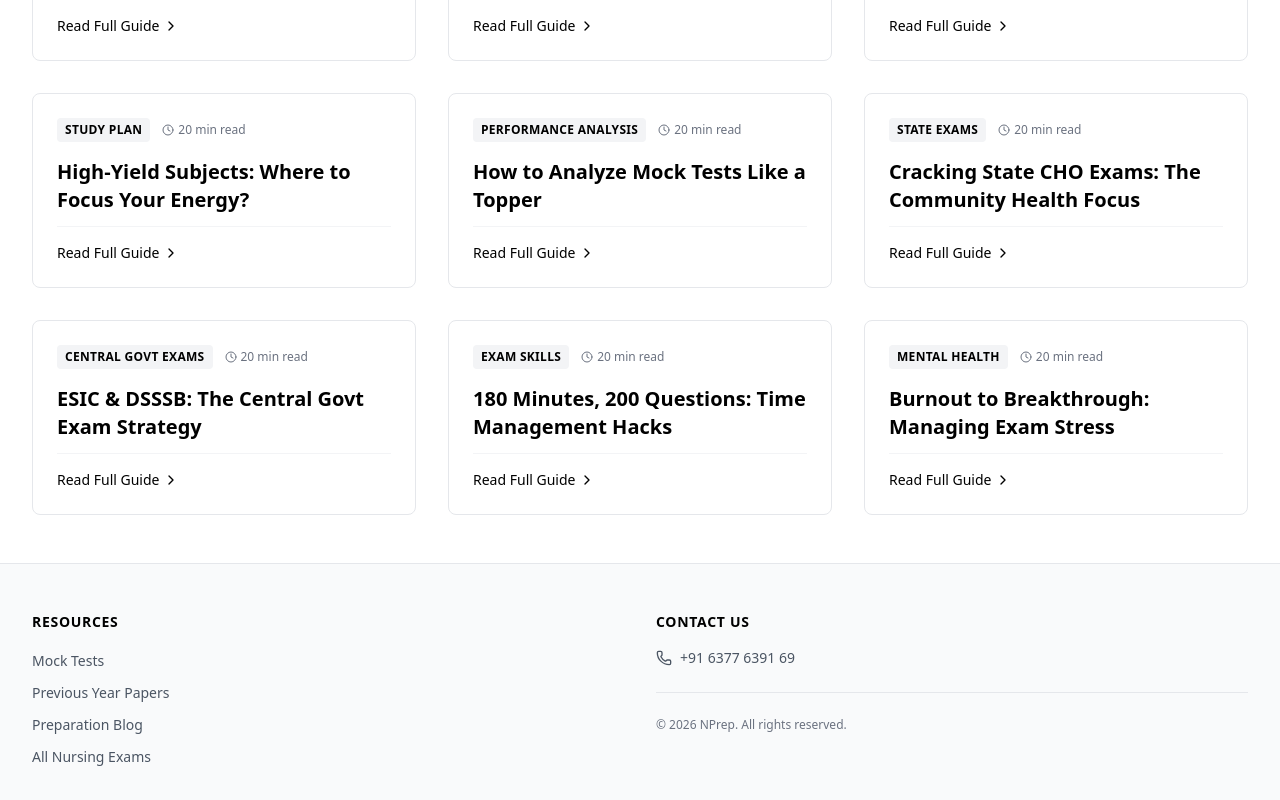
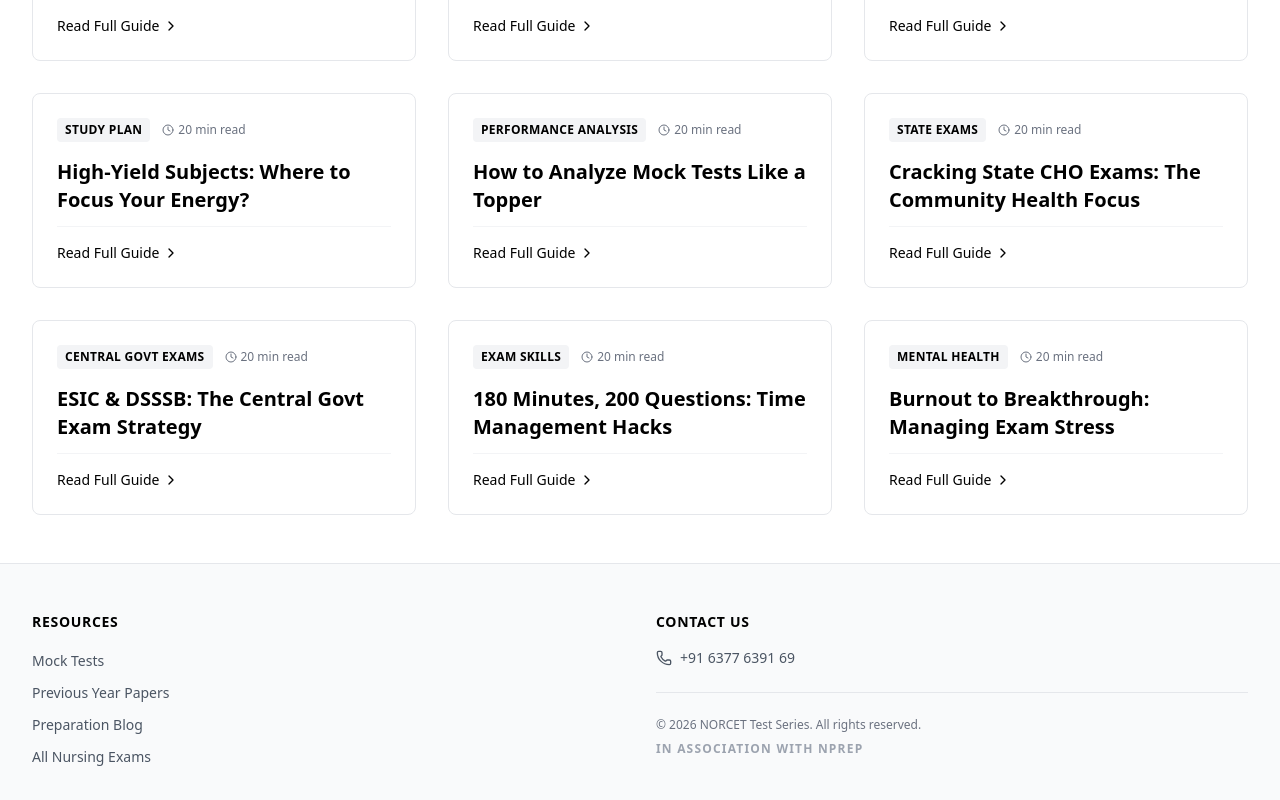
Before and after one commit to NPrep/norcettestseries-dualite, a React (Vite) app: page /blog in a window 1280 px wide. Shown: the part 435-1235 px from the top of the page. Built offline with nearby package versions, Linux system fonts and the light colour scheme.

Commit message:
Commit from Dualite Alpha:

```diff
--- a/src/components/Footer.tsx
+++ b/src/components/Footer.tsx
@@ -27,7 +27,10 @@ const Footer = () => {
 
             <div className="mt-6 pt-6 border-t border-gray-200">
               <div className="text-xs text-gray-500">
-                &copy; {new Date().getFullYear()} NPrep. All rights reserved.
+                &copy; {new Date().getFullYear()} NORCET Test Series. All rights reserved.
+              </div>
+              <div className="mt-2 text-xs font-bold text-gray-400 uppercase tracking-widest">
+                In association with NPrep
               </div>
             </div>
           </div>
```
